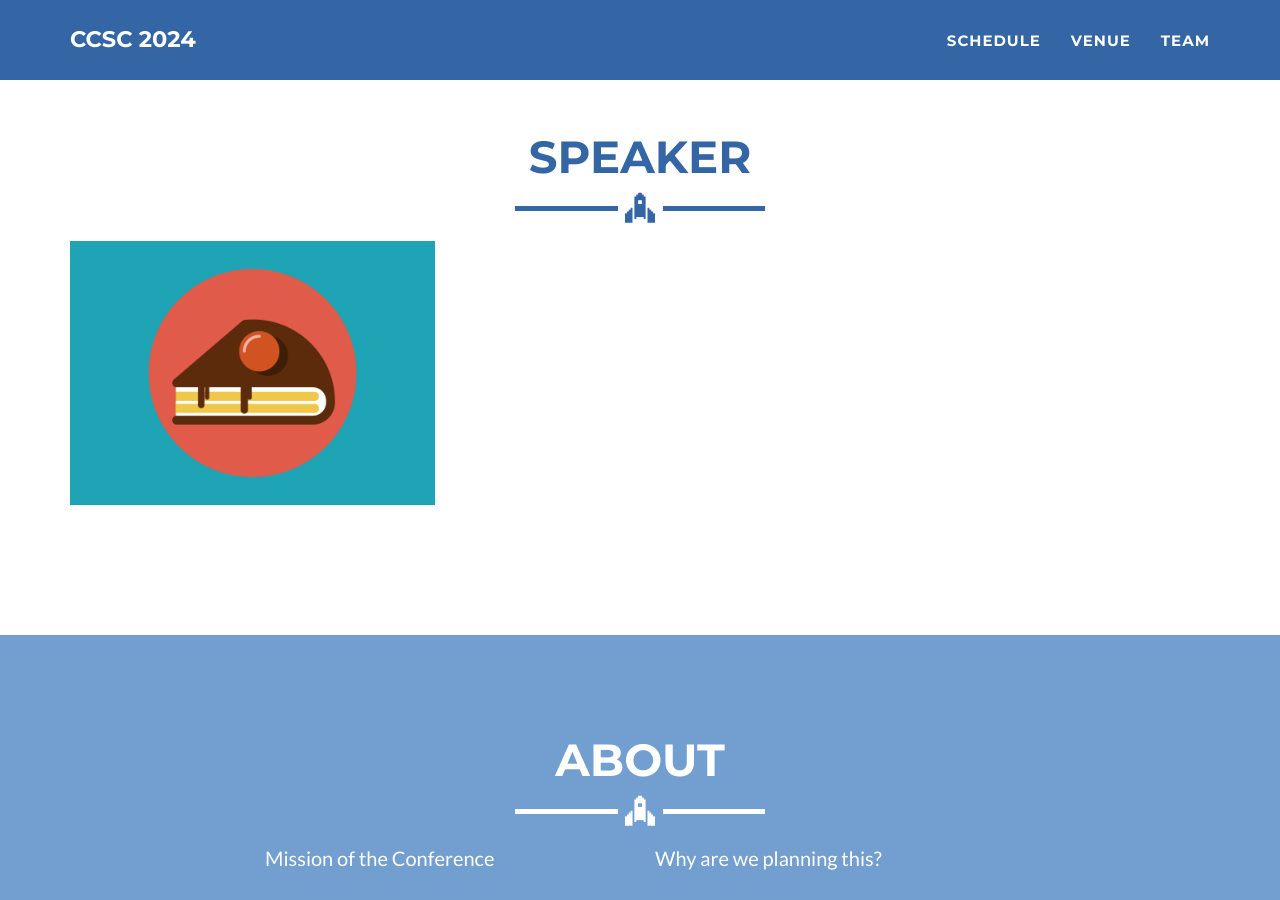
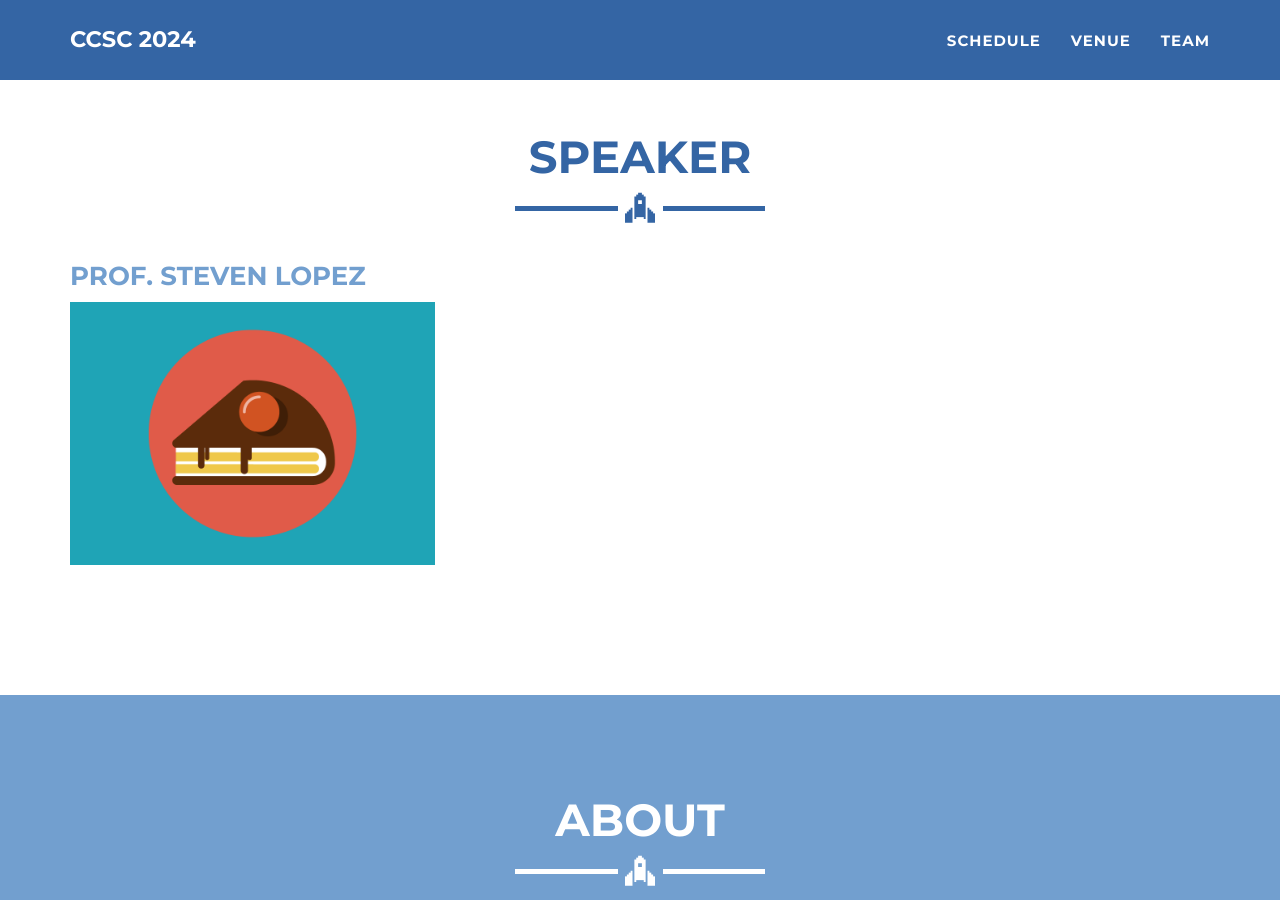
Before and after one commit to ccsc2024/ccsc2024.github.io, a Jekyll site: the page built from _posts/2020-08-01-speaker1.md, in a window 1280 px wide and 900 px high, scrolled down 841 px. Built offline with Jekyll 4.4.1, drawn with Linux system fonts in a browser that asks for light colours.

Commit message:
Update portfolio_grid.html

```diff
--- a/_includes/portfolio_grid.html
+++ b/_includes/portfolio_grid.html
@@ -16,6 +16,7 @@
               <i class="fa fa-search-plus fa-3x"></i>
             </div>
           </div>
+          <h3>{{ post.title }}</h3>
           <img src="img/portfolio/{{ post.img }}" class="img-responsive" alt="{{ post.alt }}">
         </a>
       </div>
```
